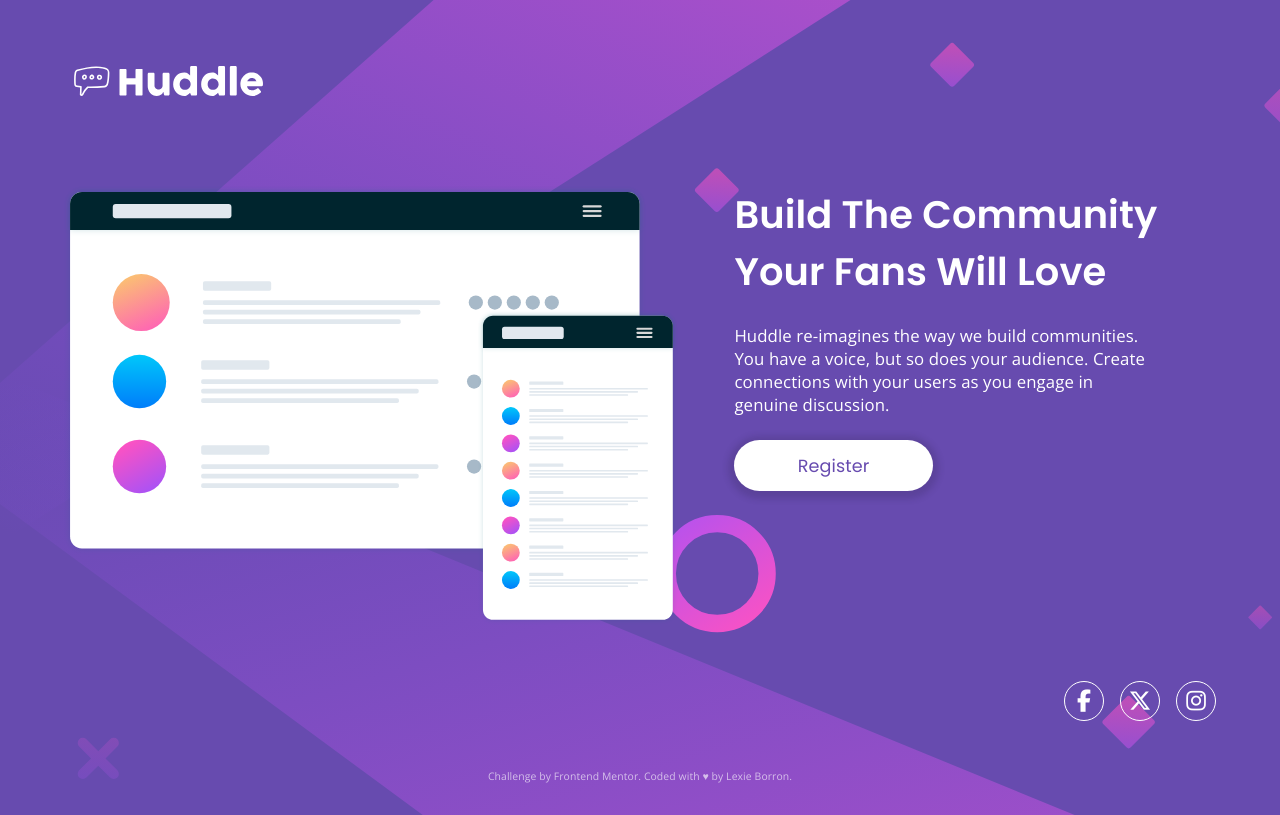
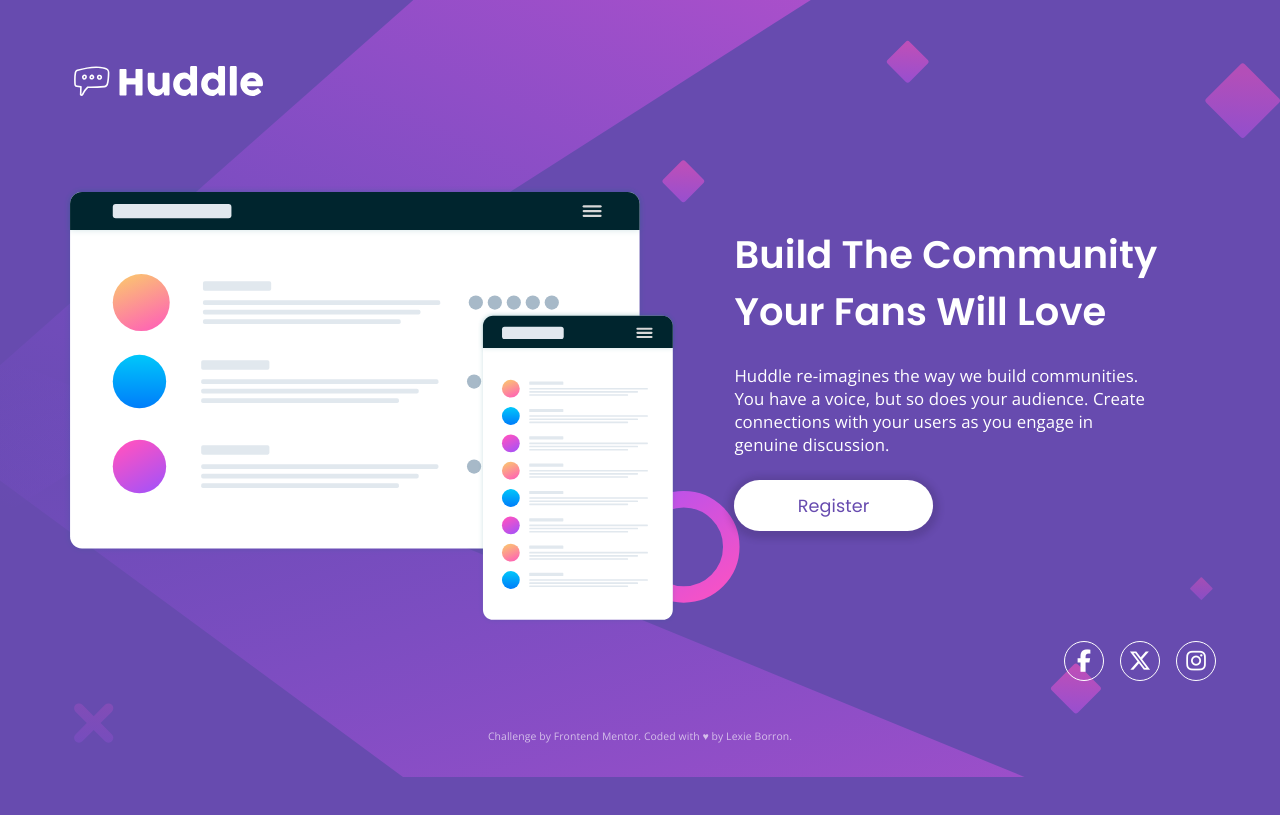
Before and after one commit to lexborron/huddle-landing-page, a plain HTML site: page index.html in a window 1280 px wide. Drawn offline with nearby package versions, Linux system fonts and the light colour scheme.

Commit message:
Fix h1 top margin and social links margin

```diff
--- a/styles.css
+++ b/styles.css
@@ -143,11 +143,12 @@ footer {
 
   main {
     display: flex;
+    margin: 0 0 1rem;
   }
 
   h1 {
     font-size: 2.4rem;
-    margin: 1.5rem 0;
+    margin: 4rem 0 1.5rem;
   }
 
   .hero-text {
```
